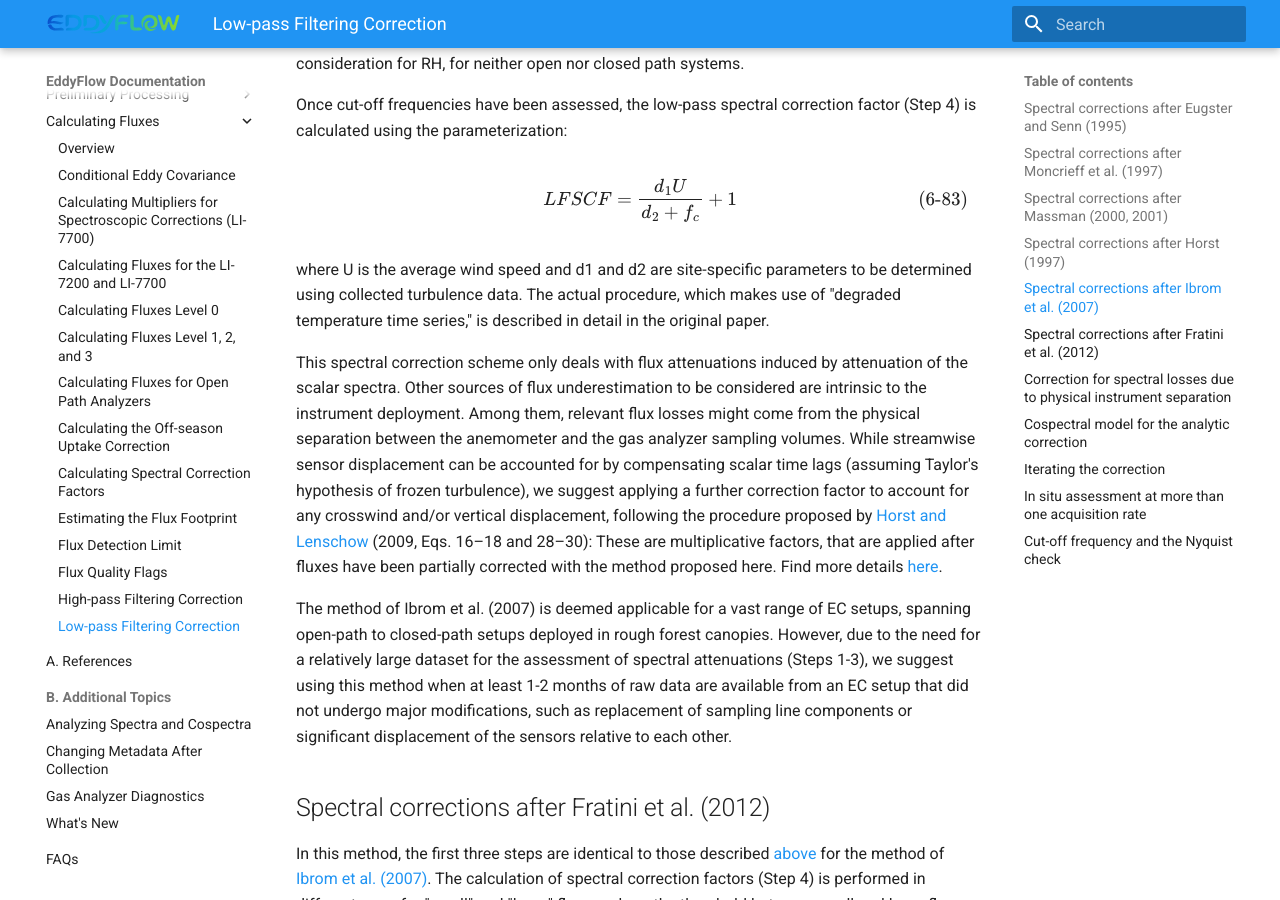
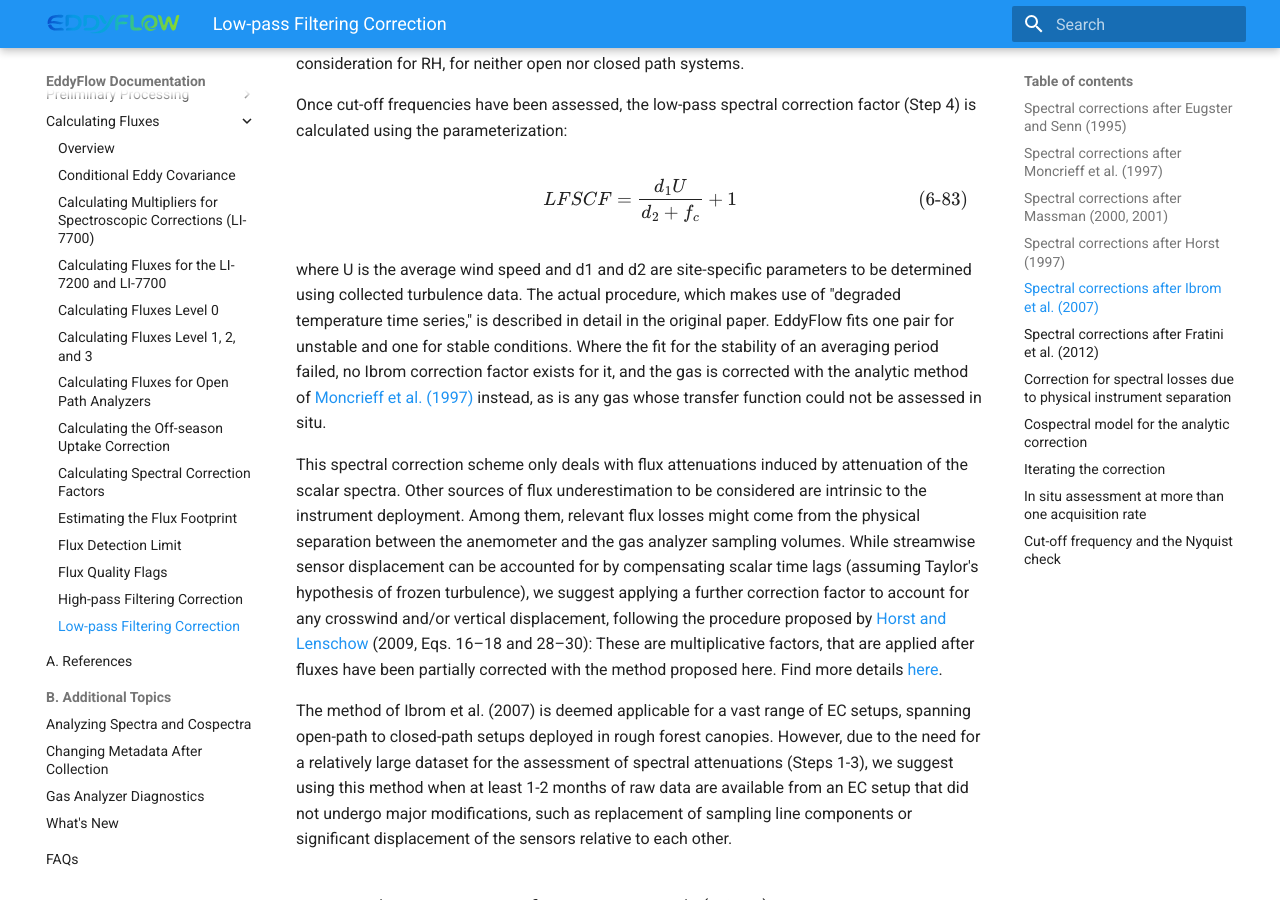
Before and after one commit to kebasaa/eddyflow-documentation, an MkDocs documentation site: the page built from docs/topics/low-pass-filtering.md, in a window 1280 px wide and 900 px high, scrolled down 6001 px. Built offline with MkDocs 1.6.1 and Material for MkDocs 9.7.7, drawn with Linux system fonts in a browser that asks for light colours; some of the changed text lies outside the part shown.

Commit message:
Describe the Fratini gap and failed Ibrom fit fallbacks

```diff
--- a/docs/topics/low-pass-filtering.md
+++ b/docs/topics/low-pass-filtering.md
@@ -133,7 +133,7 @@
 LFSCF = \frac{d_1 U}{d_2+f_c}+1 \tag{6-83}
 $$
 
-where U is the average wind speed and d1 and d2 are site-specific parameters to be determined using collected turbulence data. The actual procedure, which makes use of "degraded temperature time series," is described in detail in the original paper.
+where U is the average wind speed and d1 and d2 are site-specific parameters to be determined using collected turbulence data. The actual procedure, which makes use of "degraded temperature time series," is described in detail in the original paper. EddyFlow fits one pair for unstable and one for stable conditions. Where the fit for the stability of an averaging period failed, no Ibrom correction factor exists for it, and the gas is corrected with the analytic method of [Moncrieff et al. (1997)](#spectral-corrections-after-moncrieff-et-al-1997) instead, as is any gas whose transfer function could not be assessed in situ.
 
 This spectral correction scheme only deals with flux attenuations induced by attenuation of the scalar spectra. Other sources of flux underestimation to be considered are intrinsic to the instrument deployment. Among them, relevant flux losses might come from the physical separation between the anemometer and the gas analyzer sampling volumes. While streamwise sensor displacement can be accounted for by compensating scalar time lags (assuming Taylor's hypothesis of frozen turbulence), we suggest applying a further correction factor to account for any crosswind and/or vertical displacement, following the procedure proposed by [Horst and Lenschow](references.md#horst1997) (2009, Eqs. 16–18 and 28–30): These are multiplicative factors, that are applied after fluxes have been partially corrected with the method proposed here. Find more details [here](#Correcti).
 
@@ -164,6 +164,8 @@
 $$
 
 as in [Ibrom et al. (2007)](references.md#Ibrom), using the current value of RH.
+
+The same model is used for every gas in an averaging period for which no full cospectrum of sensible heat is available (for example a gap in the full cospectra folder), since the direct method has nothing to work from. The momentum and sensible heat fluxes keep their own correction factors in such a period. A gas whose fit of the model failed for the period's stability, or whose transfer function could not be fitted at all, is corrected with the analytic method of [Moncrieff et al. (1997)](#spectral-corrections-after-moncrieff-et-al-1997) instead, as with [Ibrom et al. (2007)](#spectral-corrections-after-ibrom-et-al-2007).
 
 Similar to the method of [Ibrom et al. (2007)](references.md#Ibrom), this method only corrects flux attenuations induced by attenuation of the scalar spectra. Potential further losses due to instrument separation can be corrected following the method of [Horst and Lenschow (2009)](references.md#horst2009) as described [elsewhere](#Correcti) (See [Correction for spectral losses due to physical instrument separation](#Correcti)
 
```
